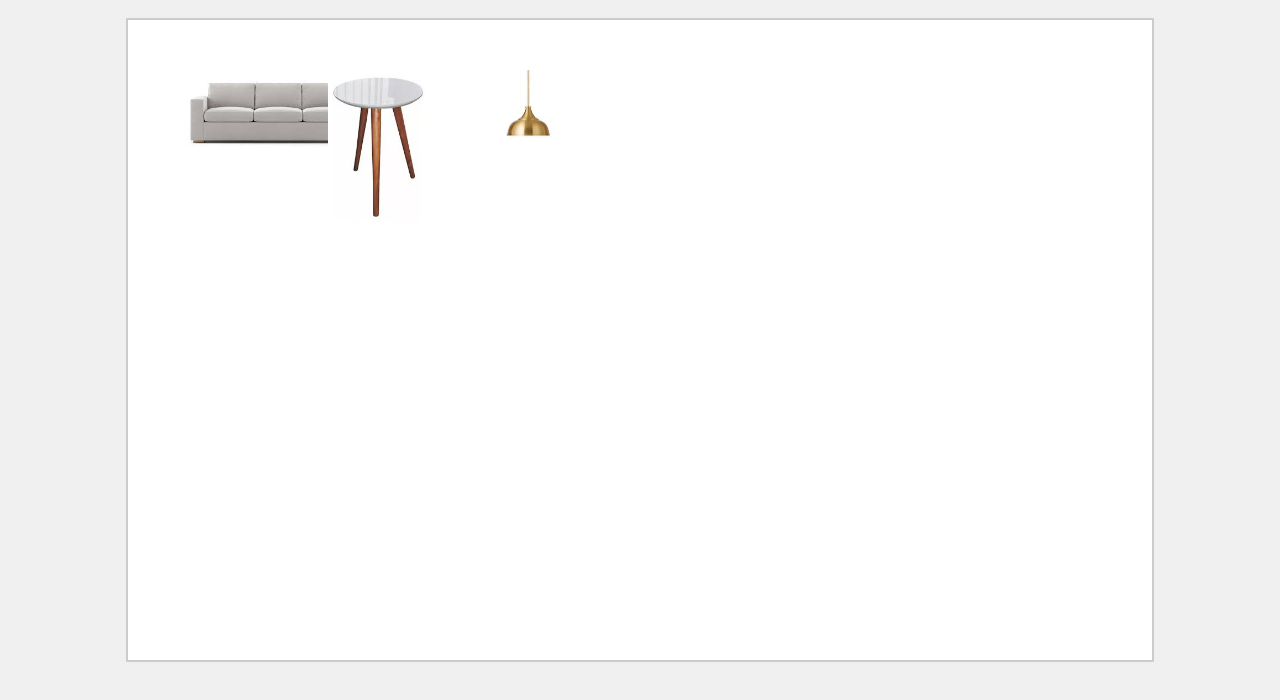
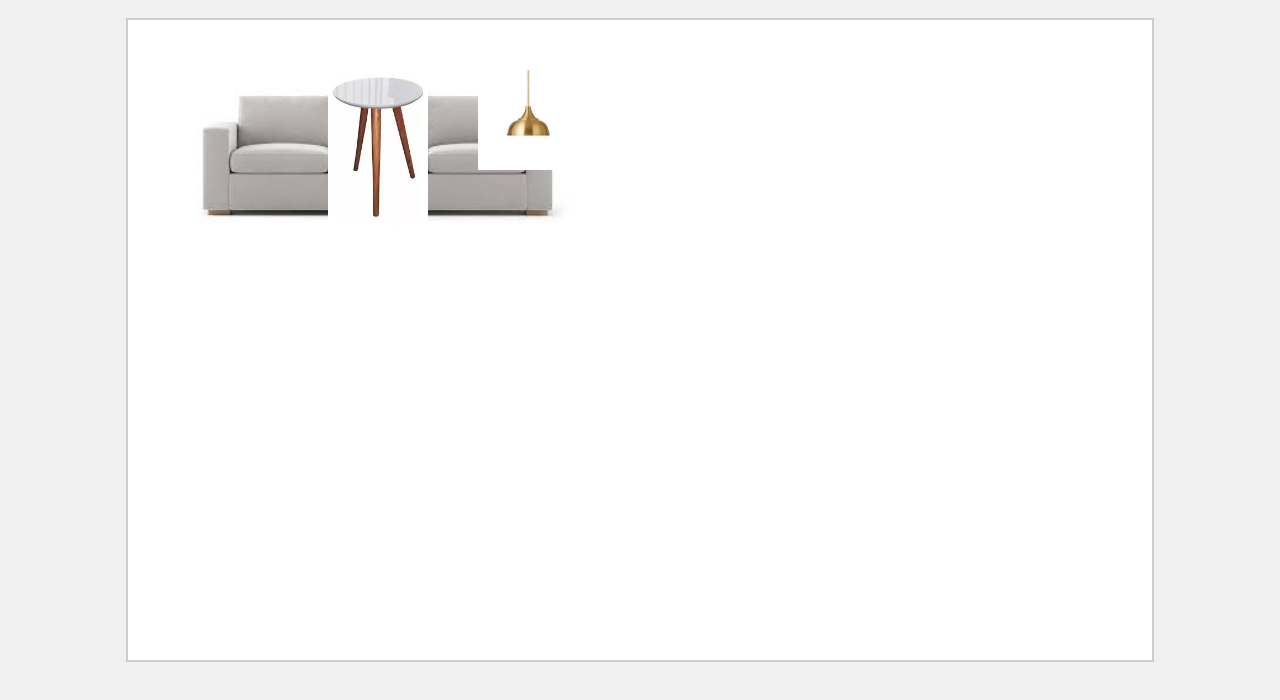
Before and after one commit to marigameon/marigameon.github.io, a plain HTML site: page index.html in a window 1280 px wide. Shown: the part 60-760 px from the top of the page. Drawn offline with Linux system fonts and the light colour scheme.

Commit message:
Update styles.css

```diff
--- a/styles.css
+++ b/styles.css
@@ -25,7 +25,7 @@ h1 {
 }
 
 #furniture1 {
-    width: 200px; /* Ajuste o tamanho conforme necessário */
+    width: 400px; /* Ajuste o tamanho conforme necessário */
     height: auto;
     top: 50px;
     left: 50px;
```
